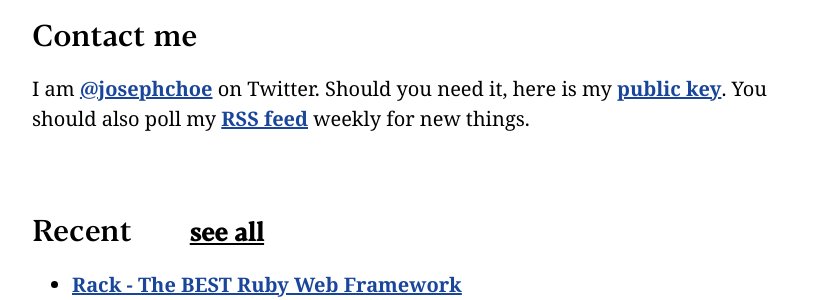
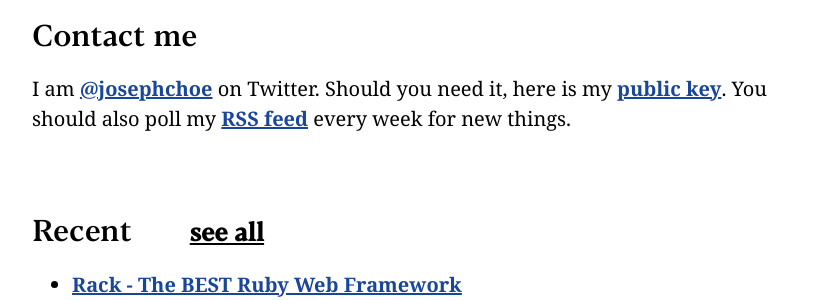
Before and after one commit to josephchoe/josephchoe.com, a Jekyll site: the page built from _app/_pages/index.html, in a window 1280 px wide. Shown: the part 301-601 px from the top of the page, without its empty margins (208-1047 px from the left). Built offline with Jekyll 4.4.1, drawn with Linux system fonts in a browser that asks for light colours.

Commit message:
RSS feed fixed

```diff
--- a/_app/_pages/index.html
+++ b/_app/_pages/index.html
@@ -20,7 +20,7 @@
   <p>
     I am <a href="https://twitter.com/josephchoe">@josephchoe</a> on Twitter.
     Should you need it, here is my <a href="{% link _pages/public-key.md %}">public key</a>.
-    You should also poll my <a href="{% link feed.xml %}">RSS feed</a> weekly
+    You should also poll my <a href="{% link feed.xml %}">RSS feed</a> every week
     for new things.
   </p>
 </section>
--- a/_app/feed.xml
+++ b/_app/feed.xml
@@ -9,8 +9,10 @@
   <updated>{{ site.time | date_to_xmlschema }}</updated>
   <id>{{ "/" | absolute_url | xml_escape }}</id>
 
+  {%- capture feed_url %}{{ page.url | absolute_url }}{% endcapture -%}
+
   <link rel="alternate" type="text/html" hreflang="en" href="{{ '/' | absolute_url }}" />
-  <link rel="self" type="application/atom+xml" href="{{ amsf_page_url }}" />
+  <link rel="self" type="application/atom+xml" href="{{ feed_url }}" />
 
   <author>
     <name>{{ site.data.authors.joseph.name }}</name>
```
